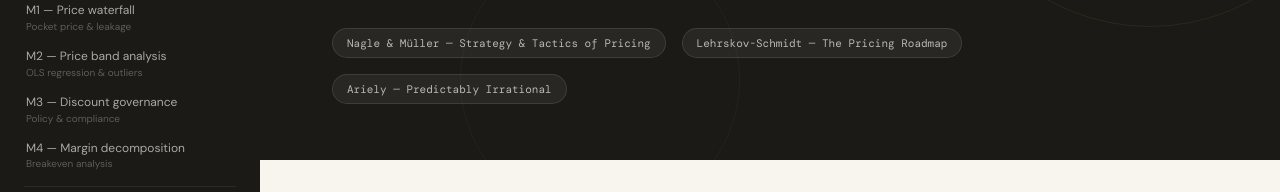
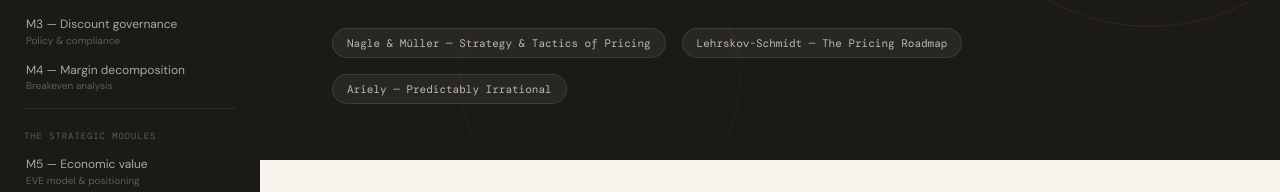
Before and after one commit to archishman-b/pricing-analyser, a plain HTML site: page pricing-theory-companion.html in a window 1280 px wide. Shown: the part 313-505 px from the top of the page. Drawn offline with nearby package versions, Linux system fonts and the light colour scheme.

Commit message:
fix: sidebar overflow:hidden + auto-scroll (design standardisation)

```diff
--- a/pricing-theory-companion.html
+++ b/pricing-theory-companion.html
@@ -583,6 +583,10 @@
   .hero { padding: 40px 24px 36px; }
   .two-col { grid-template-columns: 1fr; }
 }
+
+/* ── Hide sidebar scrollbar (keep scroll behaviour) ── */
+.sidebar-body::-webkit-scrollbar { display: none; }
+.sidebar-body { -ms-overflow-style: none; scrollbar-width: none; }
 </style>
 </head>
 <body>
@@ -1353,9 +1357,9 @@
 </div>
 
 <script>
-// Sidebar scroll tracking
 const sections = document.querySelectorAll('.content-section, .hero');
 const navLinks = document.querySelectorAll('.nav-link');
+const sidebarBody = document.querySelector('.sidebar-body');
 
 const observer = new IntersectionObserver(entries => {
   entries.forEach(entry => {
@@ -1363,7 +1367,18 @@
       const id = entry.target.id;
       navLinks.forEach(l => {
         l.classList.remove('active');
-        if (l.getAttribute('href') === '#' + id) l.classList.add('active');
+        if (l.getAttribute('href') === '#' + id) {
+          l.classList.add('active');
+          if (sidebarBody) {
+            const top = l.offsetTop;
+            const bottom = top + l.offsetHeight;
+            const bTop = sidebarBody.scrollTop;
+            const bBottom = bTop + sidebarBody.clientHeight;
+            if (top < bTop + 40 || bottom > bBottom - 40) {
+              sidebarBody.scrollTo({ top: top - sidebarBody.clientHeight / 2, behavior: 'smooth' });
+            }
+          }
+        }
       });
     }
   });
```
